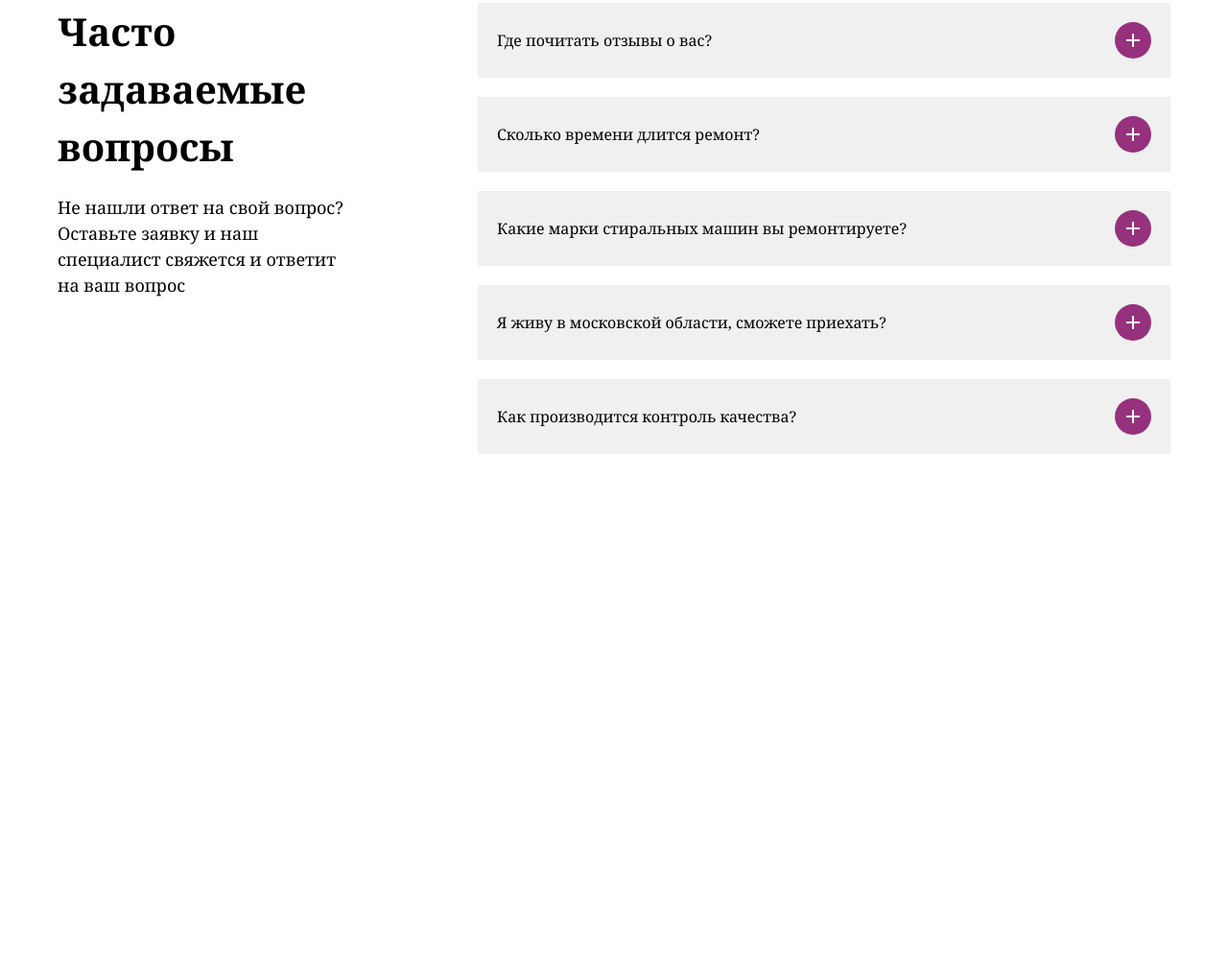
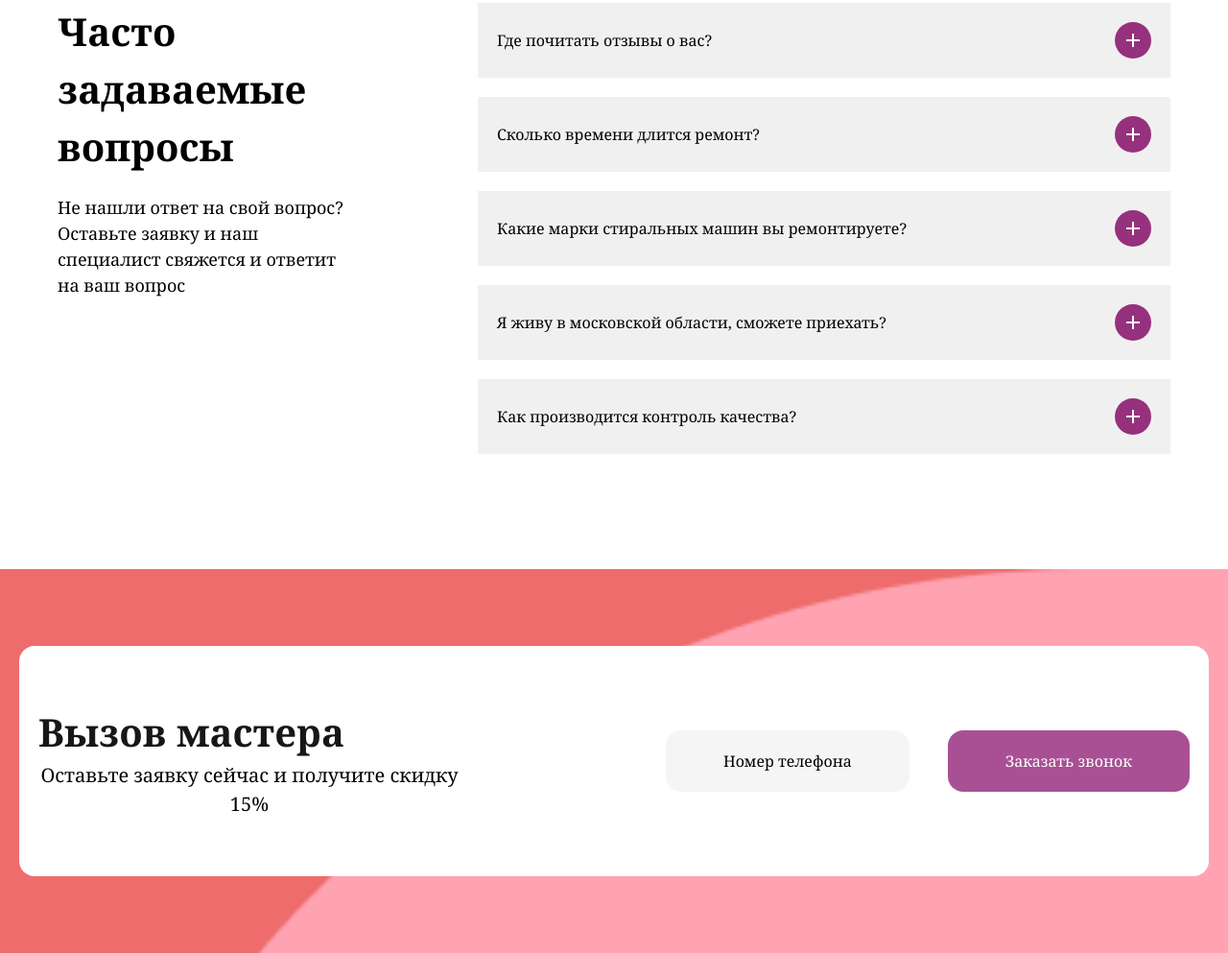
Before and after one commit to FazilovAzimjon/Github8, a website: page src/index.html in a window 1280 px wide. Shown: the part 5612-6605 px from the top of the page at 96% size. Before the commit the page ends 6105 px from the top, so only its background shows below. Drawn offline with nearby package versions, Linux system fonts and the light colour scheme; files that its build step writes are made by us from their sources.

Commit message:
Вызов мастера

```diff
--- a/src/index.html
+++ b/src/index.html
@@ -325,7 +325,8 @@
         <section class="max-w-300 m-auto mt-25 flex justify-between lg:flex-row flex-col p-5">
             <div>
                 <p class="lg:text-[40px] text-[30px] font-[700] w-[329px]">Часто задаваемые вопросы</p>
-                <p class="text-[18px] font-[500] w-[360px] lg:w-[300px] mt-5">Не нашли ответ на свой вопрос? Оставьте заявку и наш
+                <p class="text-[18px] font-[500] w-[360px] lg:w-[300px] mt-5">Не нашли ответ на свой вопрос? Оставьте
+                    заявку и наш
                     специалист свяжется и ответит на ваш вопрос</p>
             </div>
             <div class="flex flex-col gap-5">
@@ -366,6 +367,25 @@
                 </div>
             </div>
         </section>
+        <section class="clear py-20 mt-25 p-5">
+            <div class="py-15 bg-[white] max-w-350 m-auto rounded-2xl ">
+                <div class="max-w-300 m-auto flex justify-between items-center lg:flex-row flex-col">
+
+                    <div>
+                        <p class="text-[#171717] text-[30px] text-center lg:text-start lg:text-[40px] font-[700]">Вызов мастера</p>
+                        <p class="text-[20px] font-[500] w-[300px] lg:w-[440px] m-auto text-center mt-5 lg:m-0">Оставьте заявку сейчас и получите скидку 15%</p>
+                    </div>
+                    <div class="flex items-center gap-5 lg:gap-10 lg:flex-row flex-col mt-5 lg:m-0">
+                        <button class="py-5 px-15 bg-[#F5F5F5] rounded-2xl">
+                            Номер телефона
+                        </button>
+                        <button class="py-5 px-15 text-[white] bg-[#A95094] rounded-2xl">
+                            Заказать звонок
+                        </button>
+                    </div>
+                </div>
+            </div>
+        </section>
     </main>
 </body>
 
--- a/src/input.css
+++ b/src/input.css
@@ -1 +1,6 @@
 @import "tailwindcss";
+.clear{
+    background-image: url("./фон.png");
+    background-repeat: no-repeat;
+    background-size: cover;
+}
```
Also changed, not shown: src/фон (1).png (added).
